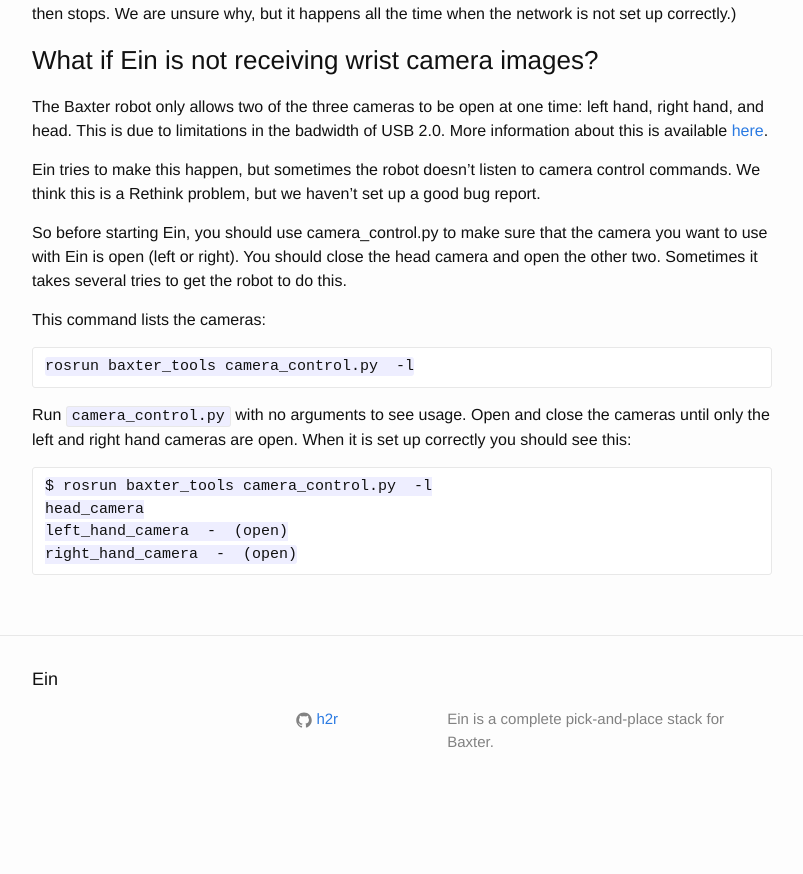
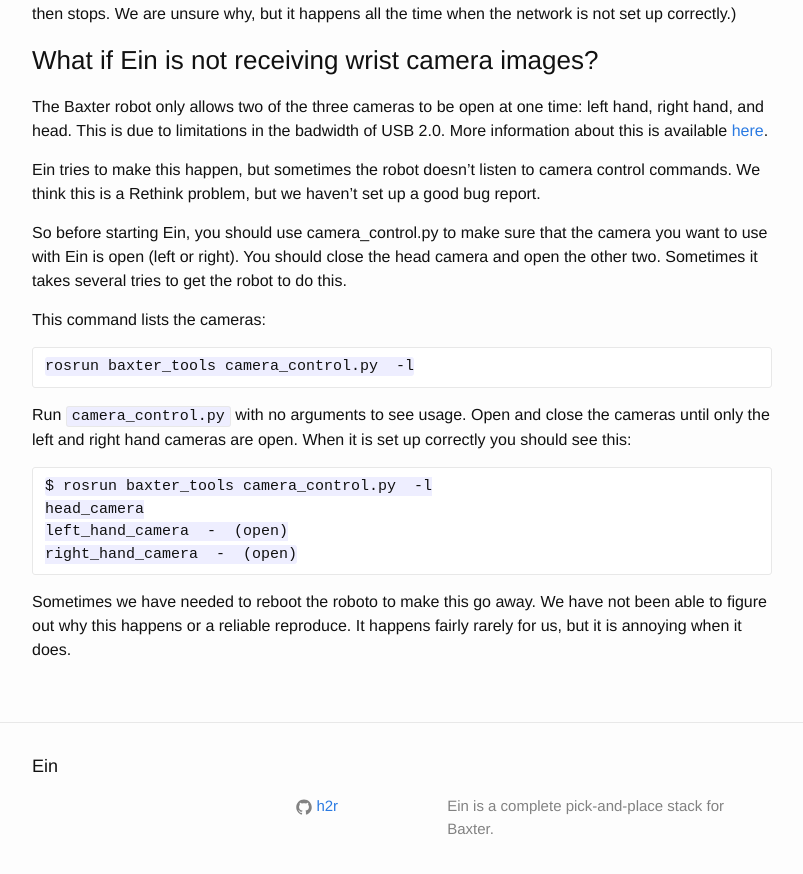
Before and after one commit to h2r/ein, a Jekyll site: the page built from faq.md, in a window 1280 px wide and 900 px high, scrolled down 868 px. Shown: the top 874 px of the window, without its empty margins (238-1041 px from the left). Built offline with Jekyll 4.4.1, drawn with Linux system fonts in a browser that asks for light colours; before the commit the page ends 1681 px from its top, so only the background shows below that.

Commit message:
more notes
Former-commit-id: 4ae946f55120050c76db1eba419be903689bb432

````diff
--- a/faq.md
+++ b/faq.md
@@ -75,3 +75,8 @@
 left_hand_camera  -  (open)
 right_hand_camera  -  (open)
 ```
+
+Sometimes we have needed to reboot the roboto to make this go away.
+We have not been able to figure out why this happens or a reliable
+reproduce.  It happens fairly rarely for us, but it is annoying when
+it does.
````
